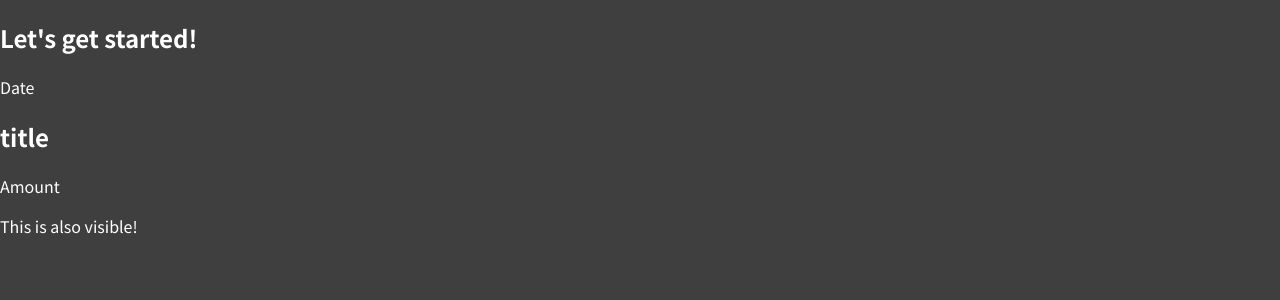
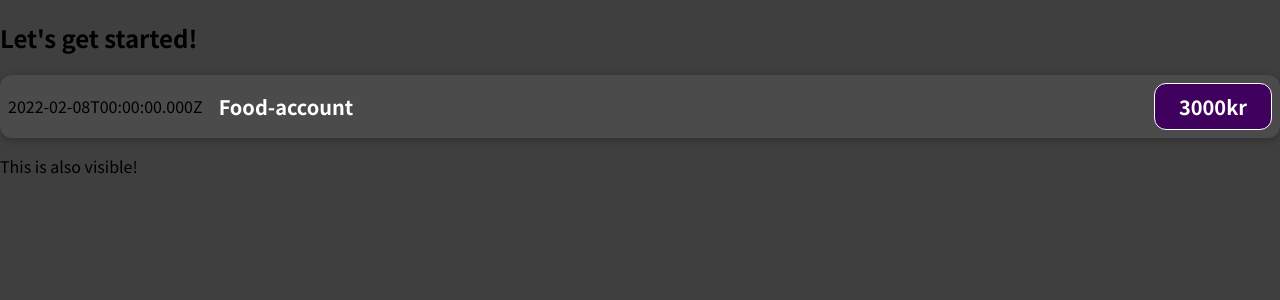
Before and after one commit to clindforsSejsing/exploring_react, a React (Create React App) app in the folder my-app/: page / in a window 1280 px wide. Shown: the top 300 px of the page. Built offline with nearby package versions, Linux system fonts and the light colour scheme.

Commit message:
added data trough placeholders instead of hardcoding it

```diff
--- /dev/null
+++ b/my-app/src/components/ExpenseItem.css
@@ -0,0 +1,56 @@
+.expense-item {
+  display: flex;
+  justify-content: space-between;
+  align-items: center;
+  box-shadow: 0 2px 8px rgba(0, 0, 0, 0.25);
+  padding: 0.5rem;
+  margin: 1rem 0;
+  border-radius: 12px;
+  background-color: #4b4b4b;
+}
+
+.expense-item__description {
+  display: flex;
+  flex-direction: column;
+  gap: 1rem;
+  align-items: flex-end;
+  flex-flow: column-reverse;
+  justify-content: flex-start;
+  flex: 1;
+}
+
+.expense-item h2 {
+  color: #3a3a3a;
+  font-size: 1rem;
+  flex: 1;
+  margin: 0 1rem;
+  color: white;
+}
+
+.expense-item__price {
+  font-size: 1rem;
+  font-weight: bold;
+  color: white;
+  background-color: #40005d;
+  border: 1px solid white;
+  padding: 0.5rem;
+  border-radius: 12px;
+}
+
+@media (min-width: 580px) {
+  .expense-item__description {
+    flex-direction: row;
+    align-items: center;
+    justify-content: flex-start;
+    flex: 1;
+  }
+
+  .expense-item__description h2 {
+    font-size: 1.25rem;
+  }
+
+  .expense-item__price {
+    font-size: 1.25rem;
+    padding: 0.5rem 1.5rem;
+  }
+}
--- a/my-app/src/components/ExpenseItem.js
+++ b/my-app/src/components/ExpenseItem.js
@@ -1,13 +1,19 @@
+import './ExpenseItem.css';
+
 function ExpenseItem() {
+    const expenseDate = new Date(2022, 1, 8);
+    const expenseTitle = 'Food-account';
+    const expenseAmount = 3000 + 'kr';
 
     return (
-        <div>
-            <div>Date</div>
-            <div>
-                <h2>title</h2>
+        <div className="expense-item">
+            <div>{expenseDate.toISOString()}</div>
+            <div className="expense-item__description">
+                <h2>{expenseTitle}</h2>
+                {/* <h2>{Math.floor(Math.random() * 100)}</h2> */}
             </div>
-            <div>Amount</div>
-        </div>
+            <div className="expense-item__price">{expenseAmount}</div>
+        </div >
     )
 }
 
--- a/my-app/src/index.css
+++ b/my-app/src/index.css
@@ -11,5 +11,4 @@
 body {
   margin: 0;
   background-color: #3f3f3f;
-  color: white;
 }
```
